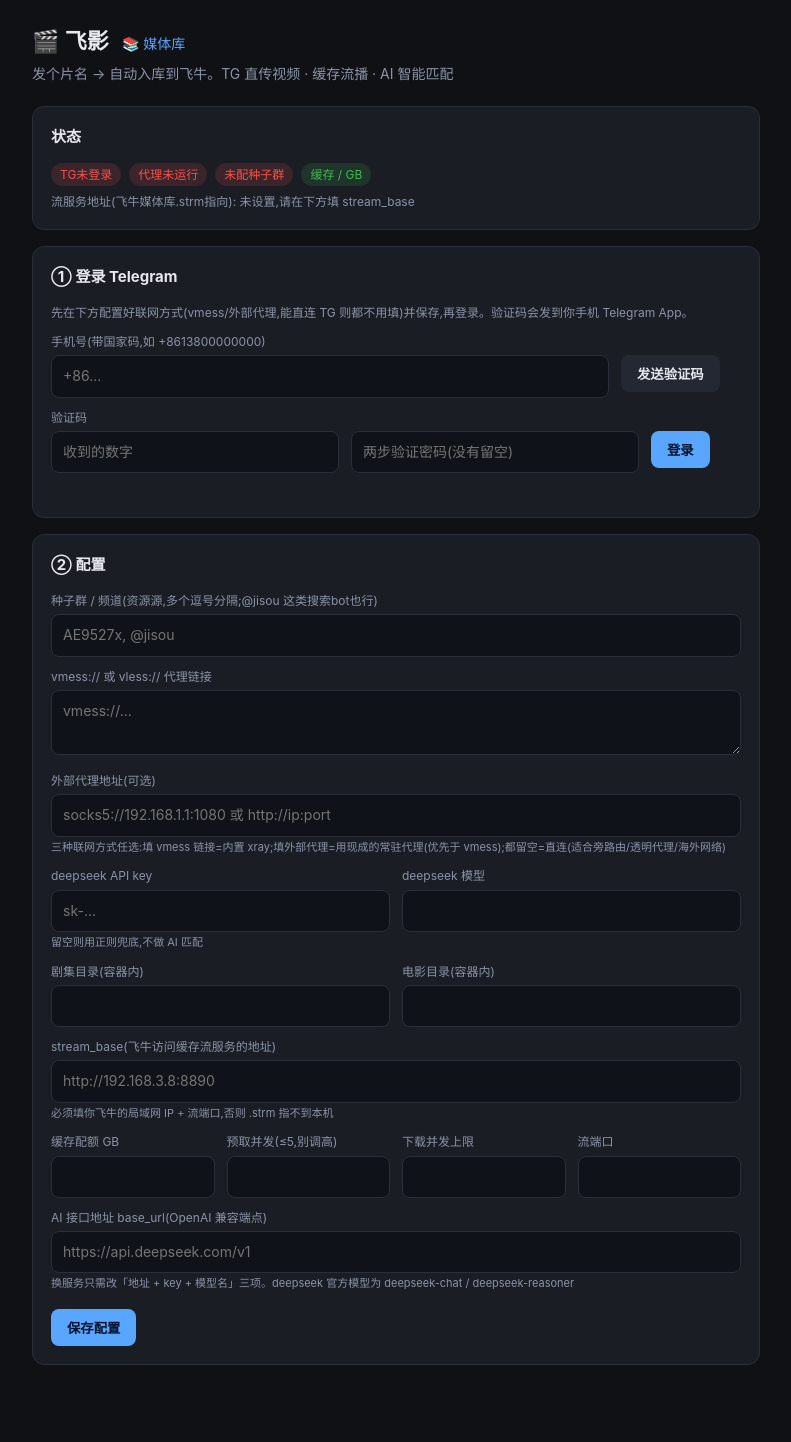
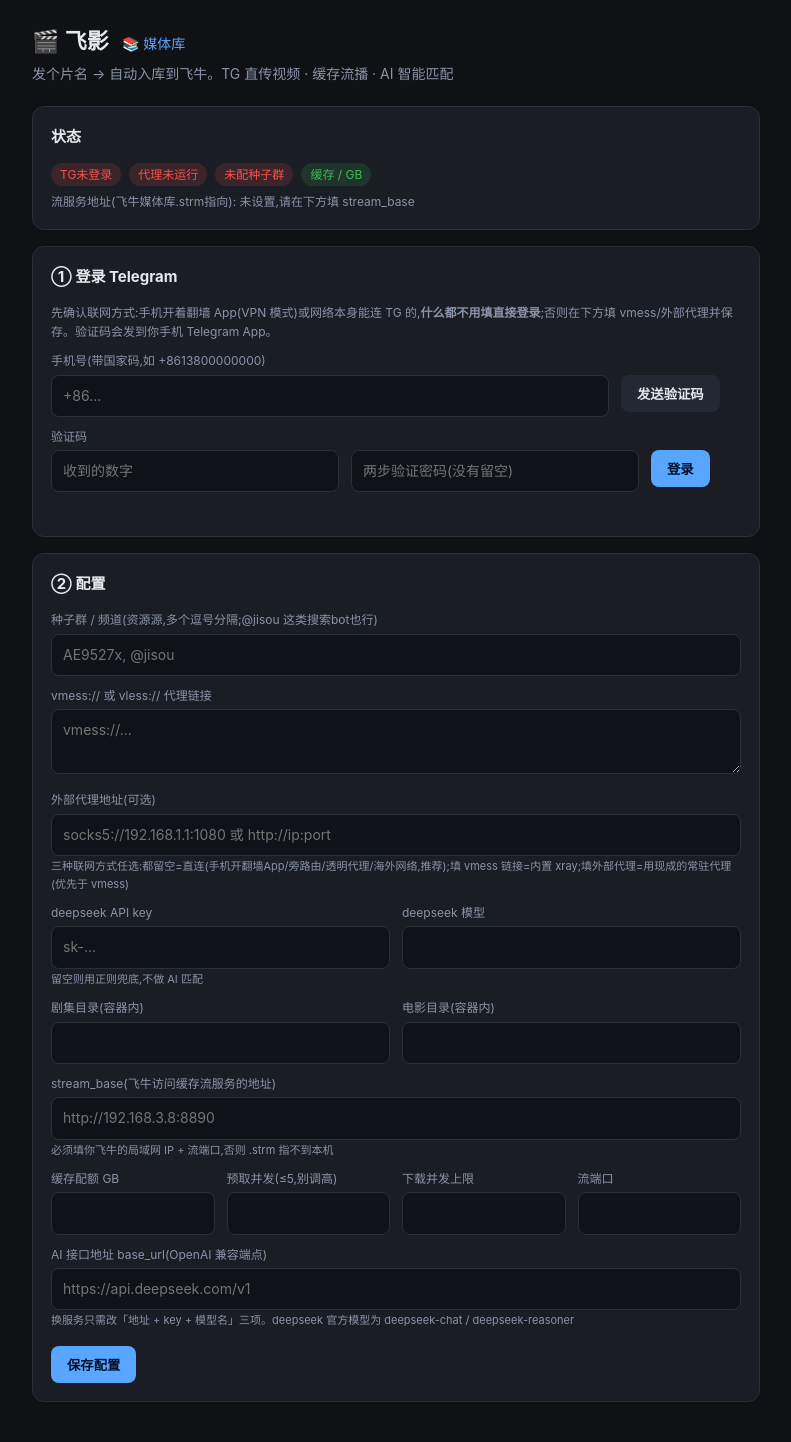
Before and after one commit to hlyylly/feiying, a FastAPI app: template app/web/templates/index.html in a window 1280 px wide. Shown: the top 1442 px of the page, without its empty margins (244-1035 px from the left). Before the commit the page ends 1365 px from the top, so only its background shows below. Run offline with FastAPI, Linux system fonts and the light colour scheme; the template is opened without the code that fills it, so the values that code supplies are empty; parts of the project's set-up code (start-up, migrations or seed data) failed here and were passed over.

Commit message:
联网方式引导文案:直连(手机翻墙App/旁路由)提为首选,不再暗示必须填 vmess
Co-Authored-By: Claude Fable 5 <noreply@anthropic.com>

```diff
--- a/app/web/templates/index.html
+++ b/app/web/templates/index.html
@@ -49,7 +49,7 @@
   {% if not st.logged_in %}
   <div class="card">
     <h2>① 登录 Telegram</h2>
-    <div class="muted">先在下方配置好联网方式(vmess/外部代理,能直连 TG 则都不用填)并保存,再登录。验证码会发到你手机 Telegram App。</div>
+    <div class="muted">先确认联网方式:手机开着翻墙 App(VPN 模式)或网络本身能连 TG 的,<b>什么都不用填直接登录</b>;否则在下方填 vmess/外部代理并保存。验证码会发到你手机 Telegram App。</div>
     <label>手机号(带国家码,如 +8613800000000)</label>
     <div class="row"><div><input id="phone" placeholder="+86..."></div><div style="flex:0 0 120px"><button class="sec" onclick="sendCode()">发送验证码</button></div></div>
     <label>验证码</label>
@@ -92,7 +92,7 @@
     <textarea name="vmess" placeholder="vmess://...">{{ cfg.vmess }}</textarea>
     <label>外部代理地址(可选)</label>
     <input name="proxy_url" value="{{ cfg.proxy_url }}" placeholder="socks5://192.168.1.1:1080 或 http://ip:port">
-    <div class="hint">三种联网方式任选:填 vmess 链接=内置 xray;填外部代理=用现成的常驻代理(优先于 vmess);都留空=直连(适合旁路由/透明代理/海外网络)</div>
+    <div class="hint">三种联网方式任选:都留空=直连(手机开翻墙App/旁路由/透明代理/海外网络,推荐);填 vmess 链接=内置 xray;填外部代理=用现成的常驻代理(优先于 vmess)</div>
     <div class="row">
       <div><label>deepseek API key</label><input name="deepseek_key" value="{{ cfg.deepseek_key }}" placeholder="sk-...">
         <div class="hint">留空则用正则兜底,不做 AI 匹配</div></div>
```
